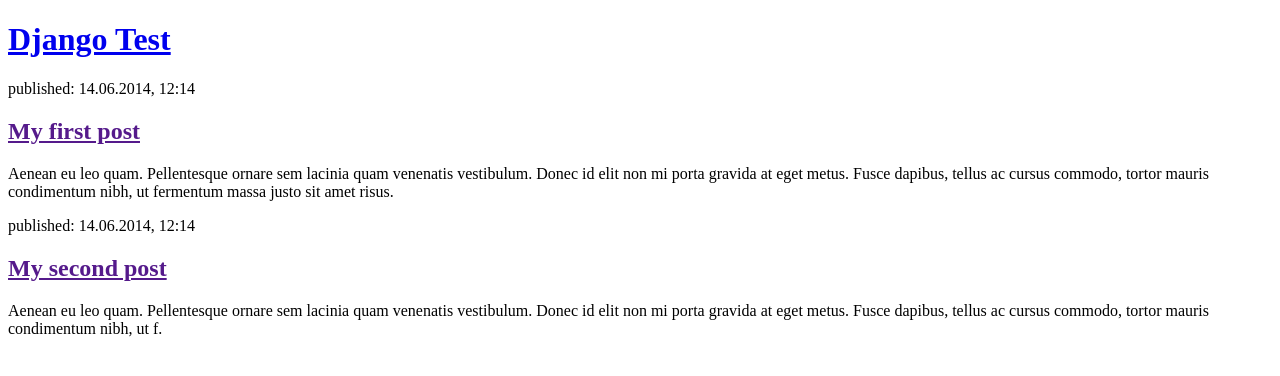
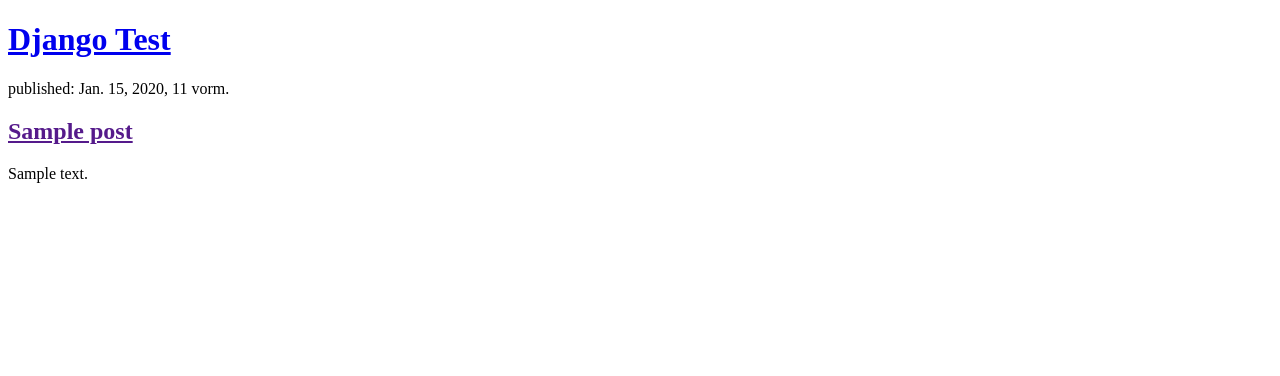
Before and after one commit to HTMeLli/inthedjango, a Django app: page / in a window 1280 px wide. Shown: the top 376 px of the page. Run offline with Django 3.2, Linux system fonts and the light colour scheme; tables that the repository leaves empty hold one stand-in row (values such as "Sample post").

Commit message:
add post view and template

```diff
--- a/blog/templates/blog/post_list.html
+++ b/blog/templates/blog/post_list.html
@@ -6,24 +6,19 @@
 </head>
 
 <body>
+
+
     <header>
         <h1><a href="/">Django Test</a></h1>
     </header>
 
+    {% for post in posts %}
     <article>
-        <time>published: 14.06.2014, 12:14</time>
-        <h2><a href="">My first post</a></h2>
-        <p>Aenean eu leo quam. Pellentesque ornare sem lacinia quam venenatis vestibulum. Donec id elit non mi porta
-            gravida at eget metus. Fusce dapibus, tellus ac cursus commodo, tortor mauris condimentum nibh, ut fermentum
-            massa justo sit amet risus.</p>
+        <time>published: {{ post.published_date }}</time>
+        <h2><a href="">{{ post.title }}</a></h2>
+        <p>{{ post.text|linebreaksbr }}</p>
     </article>
-
-    <article>
-        <time>published: 14.06.2014, 12:14</time>
-        <h2><a href="">My second post</a></h2>
-        <p>Aenean eu leo quam. Pellentesque ornare sem lacinia quam venenatis vestibulum. Donec id elit non mi porta
-            gravida at eget metus. Fusce dapibus, tellus ac cursus commodo, tortor mauris condimentum nibh, ut f.</p>
-    </article>
+    {% endfor %}
 </body>
 
 </html>
--- a/blog/views.py
+++ b/blog/views.py
@@ -1,7 +1,9 @@
 from django.shortcuts import render
-
-# Create your views here.
+from django.utils import timezone
+from .models import Post
 
 
 def post_list(request):
-    return render(request, 'blog/post_list.html', {})
+    posts = Post.objects.filter(
+        published_date__lte=timezone.now()).order_by('published_date')
+    return render(request, 'blog/post_list.html', {'posts': posts})
```
